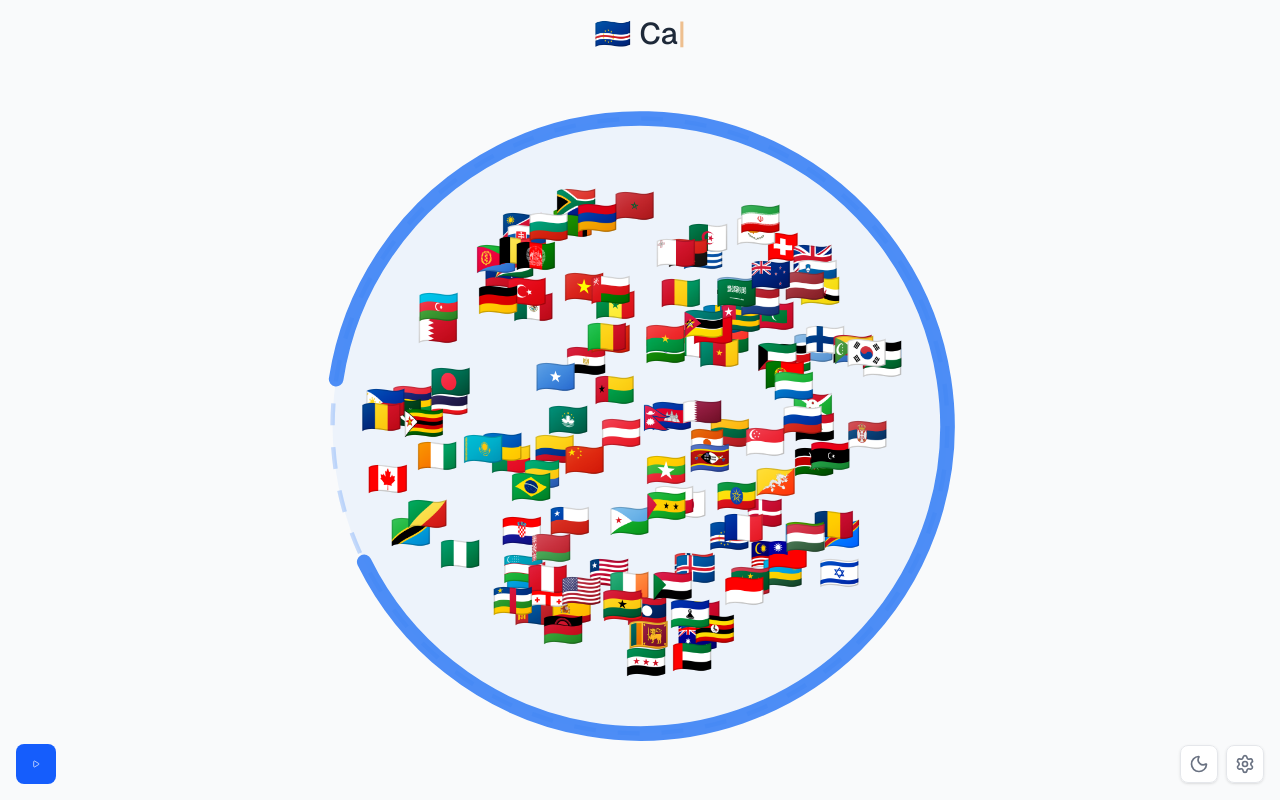
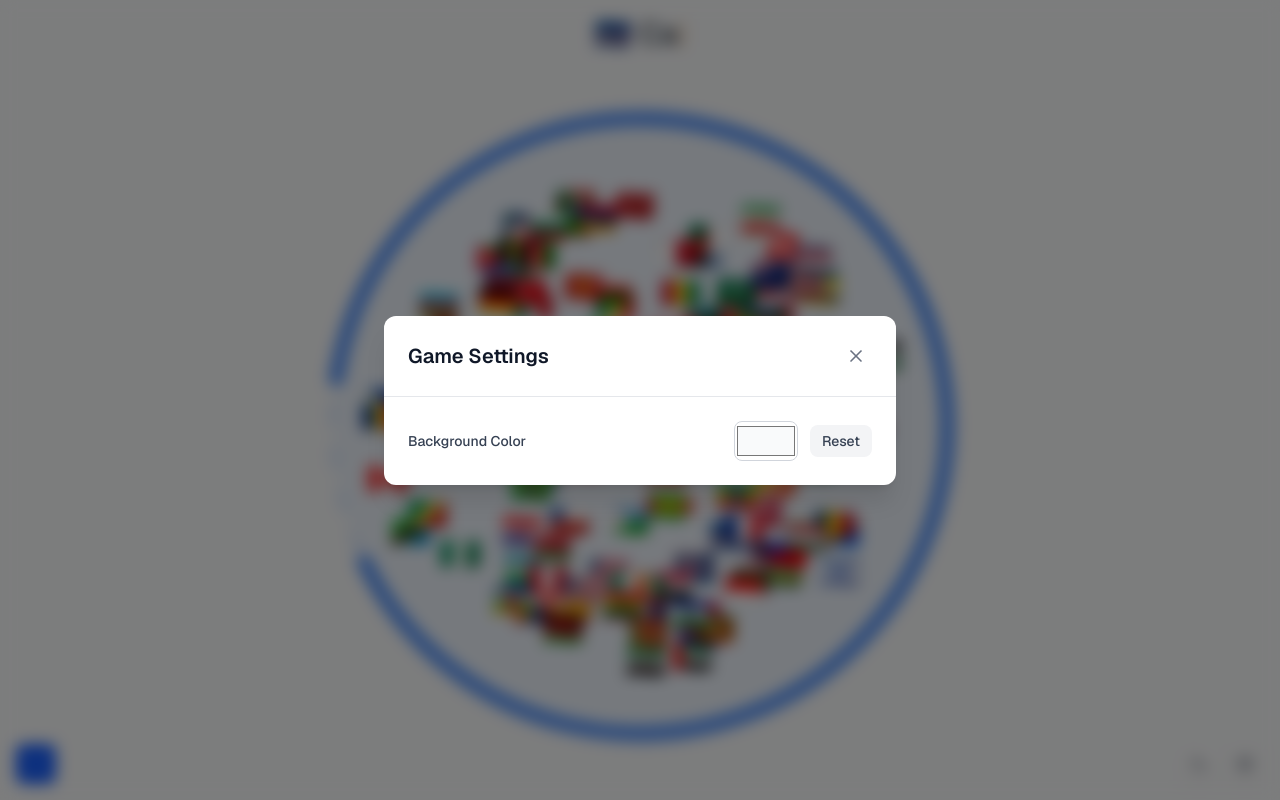
Before and after one commit to pmdev71/random-flag, a Next.js app: page / in a window 1280 px wide. Both pictures are taken after a click on the button 1245 px from the left and 764 px from the top of the page. Built offline with nearby package versions, Linux system fonts and the light colour scheme.

Commit message:
color picker added

```diff
--- a/app/page.tsx
+++ b/app/page.tsx
@@ -240,6 +240,12 @@ export default function Home() {
   const [loopEnabled, setLoopEnabled] = useState(true); // Auto-start next round
   const [winnerCounts, setWinnerCounts] = useState<Record<string, number>>({}); // country code -> win count (top 10 by wins)
   const [totalRounds, setTotalRounds] = useState(0); // total rounds played
+  const [customBackgroundColor, setCustomBackgroundColor] = useState<string | null>(() => {
+    if (typeof window !== "undefined") {
+      return localStorage.getItem("customBackgroundColor");
+    }
+    return null;
+  });
   const [typingCountry, setTypingCountry] = useState<Country | null>(() =>
     countries[Math.floor(Math.random() * countries.length)]
   );
@@ -256,6 +262,17 @@ export default function Home() {
   const lastDirectionChangeRef = useRef(0); // Track when direction/speed last changed
   const toast = useToast();
   const { theme, toggleTheme } = useTheme();
+
+  // Save custom background color to localStorage
+  useEffect(() => {
+    if (typeof window !== "undefined") {
+      if (customBackgroundColor) {
+        localStorage.setItem("customBackgroundColor", customBackgroundColor);
+      } else {
+        localStorage.removeItem("customBackgroundColor");
+      }
+    }
+  }, [customBackgroundColor]);
 
   const cx = 0.5;
   const cy = 0.5;
@@ -1111,8 +1128,14 @@ export default function Home() {
     return () => clearInterval(id);
   }, [typingCountry]);
 
+  // Determine background color: custom color takes precedence, then theme-based default
+  const backgroundColor = customBackgroundColor || (theme === "dark" ? "#030712" : "#f9fafb");
+
   return (
-    <div className="fixed inset-0 w-full h-full overflow-hidden bg-gray-50 transition-colors dark:bg-gray-950">
+    <div
+      className="fixed inset-0 w-full h-full overflow-hidden transition-colors"
+      style={{ backgroundColor }}
+    >
       {/* Top bar: Play left, Total rounds center, Settings right */}
       <div className="fixed bottom-0 left-0 right-0 z-50 grid grid-cols-3 items-center p-4">
         <div className="flex justify-start">
@@ -1158,7 +1181,7 @@ export default function Home() {
             {theme === "light" ? <Moon className="h-5 w-5" /> : <Sun className="h-5 w-5" />}
           </button>
           <button
-            // onClick={() => setSettingsModalOpen(true)}
+            onClick={() => setSettingsModalOpen(true)}
             className="rounded-lg p-2 bg-white/90 dark:bg-gray-800/90 shadow border border-gray-200 dark:border-gray-700 text-gray-500 transition-colors hover:bg-gray-100 hover:text-gray-900 dark:text-gray-400 dark:hover:bg-gray-700 dark:hover:text-white"
             aria-label="Open settings"
           >
@@ -1175,7 +1198,7 @@ export default function Home() {
         size="md"
       >
         <div className="space-y-6">
-          <div className="flex flex-col sm:flex-row sm:items-center sm:justify-between gap-3">
+          {/* <div className="flex flex-col sm:flex-row sm:items-center sm:justify-between gap-3">
             <span className="text-sm font-medium text-gray-700 dark:text-gray-300">
               Number of flags
             </span>
@@ -1322,6 +1345,27 @@ export default function Home() {
                 }`}
               />
             </button>
+          </div> */}
+          <div className="flex flex-col sm:flex-row sm:items-center sm:justify-between gap-3">
+            <span className="text-sm font-medium text-gray-700 dark:text-gray-300">
+              Background Color
+            </span>
+            <div className="flex items-center gap-3">
+              <input
+                type="color"
+                value={customBackgroundColor || (theme === "dark" ? "#030712" : "#f9fafb")}
+                onChange={(e) => setCustomBackgroundColor(e.target.value)}
+                className="w-16 h-10 rounded-lg border border-gray-300 dark:border-gray-600 cursor-pointer bg-white dark:bg-gray-800"
+                aria-label="Background color picker"
+              />
+              <button
+                onClick={() => setCustomBackgroundColor(null)}
+                className="rounded-lg px-3 py-1.5 text-sm font-medium transition-colors bg-gray-100 text-gray-700 hover:bg-gray-200 dark:bg-gray-800 dark:text-gray-300 dark:hover:bg-gray-700"
+                aria-label="Reset to default background color"
+              >
+                Reset
+              </button>
+            </div>
           </div>
         </div>
       </Modal>
```
